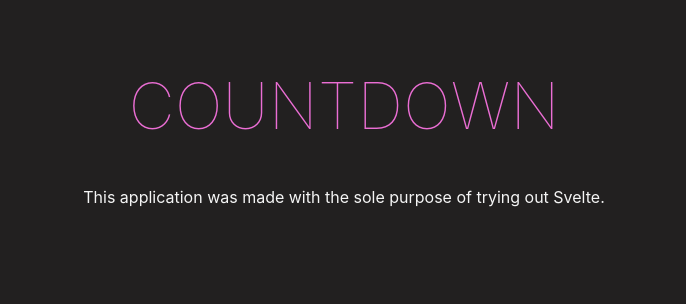
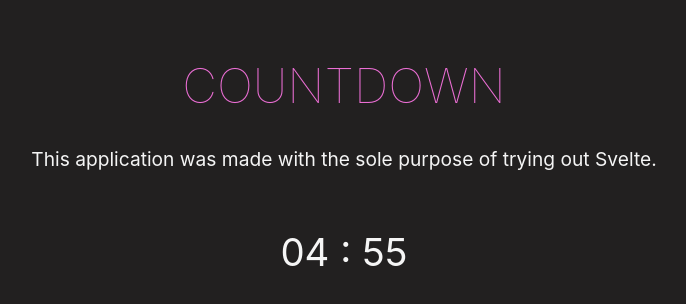
Before and after one commit to HiImFelipe/SvelteCountdown, a Svelte app: page / in a window 1280 px wide. Shown: the top 304 px of the page, without its empty margins (296-982 px from the left). Built offline with nearby package versions, Linux system fonts and the light colour scheme.

Commit message:
feat: implement header and timer

```diff
--- a/src/App.svelte
+++ b/src/App.svelte
@@ -1,22 +1,36 @@
 <script lang="ts">
-
+  import Header from "./components/Header.svelte";
+  import Timer from "./components/Timer.svelte";
 </script>
 
 <main>
-	<h1>Countdown</h1>
-	<p>This application was made with the sole purpose of trying out Svelte.</p>
+  <Header
+    title="Countdown"
+    description="This application was made with the sole purpose of trying out Svelte."
+  />
+
+  <Timer />
 </main>
 
 <style>
   :root {
-		--primary: #EB6ED4;
-		--secondary: #B543F5;
-		--mid: #5F46DB;
-		--contrast: #4175F2;
-		--contrast-secondary: #65C8EB;
+    --primary: #eb6ed4;
+    --secondary: #b543f5;
+    --mid: #5f46db;
+    --contrast: #4175f2;
+    --contrast-secondary: #65c8eb;
+    --neutral: #f5f5f5;
+    --neutral-black: #222020;
 
-		--neutral: #F5F5F5;
-		--neutral-black: #222020;
+	--font-xxsmall: 0.8rem;
+	--font-xsmall: 1rem;
+	--font-small: 1.2rem;
+	--font-medium: 1.4rem;
+	--font-large: 1.6rem;
+	--font-xlarge: 2rem;
+	--font-xxlarge: 2.4rem;
+	--font-xxxlarge: 3rem;
+	--font-xxxxlarge: 4rem;
   }
 
   :global(body) {
@@ -31,13 +45,6 @@
     margin: 0 auto;
   }
 
-	h1 {
-		color: var(--primary);
-		text-transform: uppercase;
-		font-size: 4em;
-		font-weight: 100;
-	}
-
   @media (min-width: 640px) {
     main {
       max-width: none;
```
Lines whose indentation alone changed are shown as unchanged.
